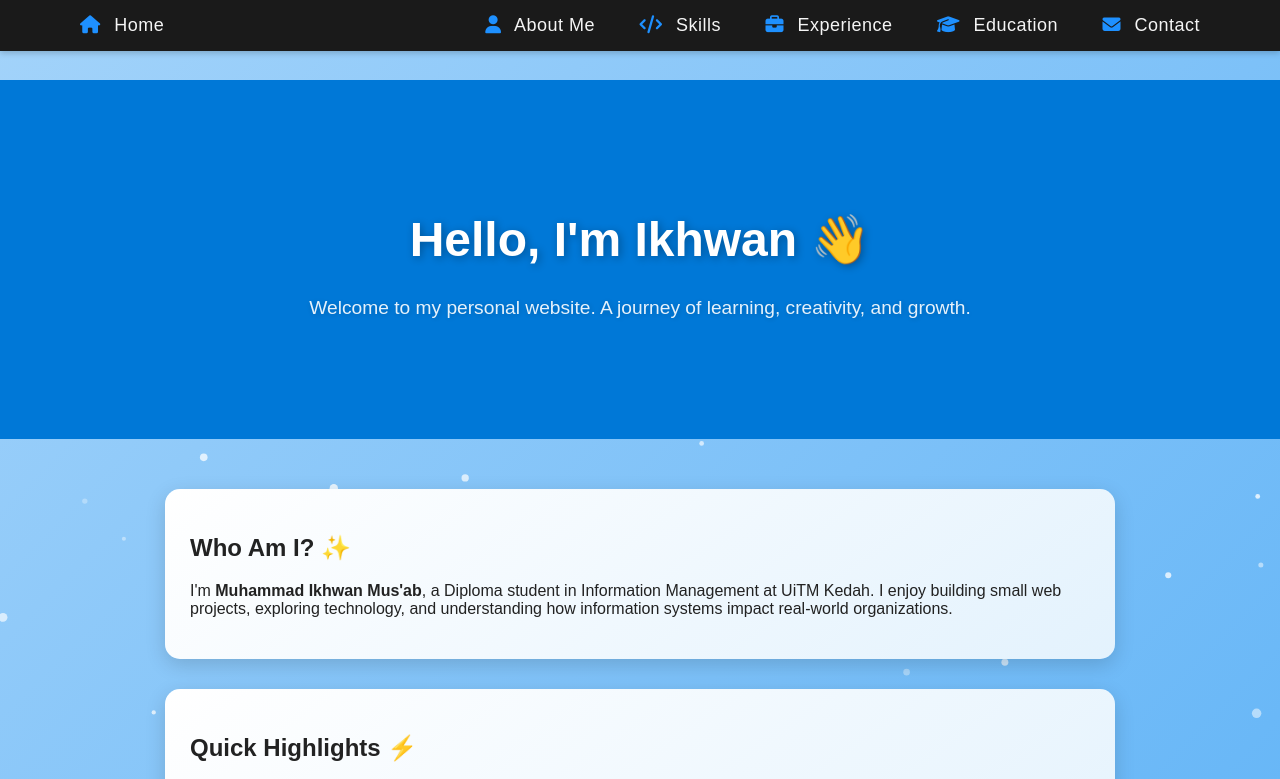
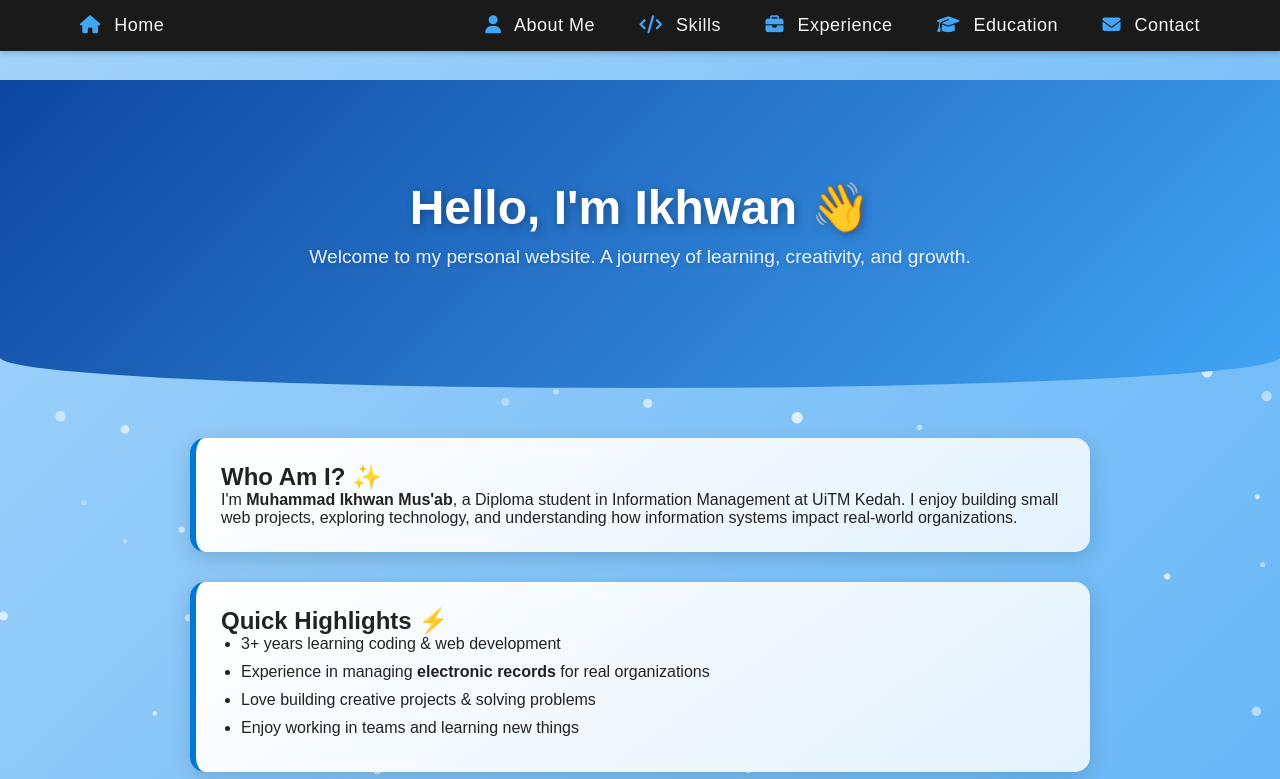
Before and after one commit to ikhwan-spec/Resume-Ikhwan, a plain HTML site: page index.html in a window 1280 px wide. Shown: the top 779 px of the page. Drawn offline with Linux system fonts and the light colour scheme.

Commit message:
Update style.css

```diff
--- a/css/style.css
+++ b/css/style.css
@@ -1,18 +1,17 @@
+/* ===== Reset & Base Styles ===== */
+* { box-sizing: border-box; margin: 0; padding: 0; }
+html, body { height: 100%; }
 body {
-  background-color: #f5f5f5;
+  display: flex;
+  flex-direction: column;
+  min-height: 100vh;
   font-family: Arial, Helvetica, sans-serif;
-  margin: 0;
-  padding: 0;
+  background: linear-gradient(to bottom, #E3F2FD, #ffffff);
+  color: #222;
+  padding-top: 80px; /* space for navbar */
 }
 
-header {
-  background-color: #0078D7;
-  color: white;
-  text-align: center;
-  padding: 20px;
-}
-
-/* Navbar Styles */
+/* ===== Navbar ===== */
 .navbar {
   display: flex;
   justify-content: space-between;
@@ -24,7 +23,6 @@ header {
   left: 0;
   width: 100%;
   z-index: 1000;
-  box-sizing: border-box;
   box-shadow: 0 2px 6px rgba(0,0,0,0.2);
 }
 
@@ -39,25 +37,16 @@ header {
 }
 
 .nav-left a:hover, .nav-right a:hover {
-  color: #1e90ff;
+  color: #42A5F5;
   transform: scale(1.05);
 }
 
-.navbar i {
-  margin-right: 8px;
-  color: #1e90ff;
-}
+.navbar i { margin-right: 8px; color: #42A5F5; }
 
-/* Make sure the page content doesn’t hide under navbar */
-body {
-  margin: 0;
-  padding-top: 80px;
-  font-family: Arial, Helvetica, sans-serif;
-}
-
+/* ===== Language Selector ===== */
 .lang-selector {
   display: flex;
-  justify-content: flex-end; /* align to right */
+  justify-content: flex-end;
   align-items: center;
   background-color: #222;
   color: #f5f5f5;
@@ -65,9 +54,7 @@ body {
   font-size: 14px;
 }
 
-.lang-selector span {
-  margin-right: 10px;
-}
+.lang-selector span { margin-right: 10px; }
 
 .lang-selector a img {
   margin-left: 8px;
@@ -75,49 +62,60 @@ body {
   transition: transform 0.2s;
 }
 
-.lang-selector a img:hover {
-  transform: scale(1.2);
+.lang-selector a img:hover { transform: scale(1.2); }
+
+/* ===== Header / Hero ===== */
+header {
+  display: flex;
+  justify-content: space-between;
+  align-items: center;
+  padding: 100px 8%;
+  background: linear-gradient(135deg, #0D47A1, #42A5F5);
+  color: white;
+  border-radius: 0 0 50% 50% / 0 0 10% 10%;
+  animation: fadeIn 1s ease;
 }
 
-main {
-  padding: 20px;
+header h1 { font-size: 3rem; margin-bottom: 1rem; }
+header p { font-size: 1.2rem; opacity: 0.9; }
+header img {
+  width: 200px;
+  border-radius: 50%;
+  border: 4px solid white;
+  box-shadow: 0 6px 20px rgba(0,0,0,0.2);
 }
 
+/* ===== Card Section ===== */
 .card {
   background-color: white;
+  border-left: 6px solid #0078D7;
   border-radius: 10px;
-  padding: 20px;
-  box-shadow: 0 4px 8px rgba(0,0,0,0.2);
-  max-width: 800px;
-  margin: 20px auto;
+  padding: 25px;
+  margin: 40px auto;
+  max-width: 900px;
+  box-shadow: 0 6px 18px rgba(0,0,0,0.1);
+  transition: transform 0.3s ease, box-shadow 0.3s ease;
+  animation: fadeIn 1s ease;
 }
 
-html {
-  height: 100%;
+.card:hover {
+  transform: translateY(-5px);
+  box-shadow: 0 10px 25px rgba(0,0,0,0.15);
 }
 
-body {
-  display: flex;
-  flex-direction: column;
-  min-height: 100vh;
-  margin: 0;
-  font-family: Arial, Helvetica, sans-serif;
-  background-color: #f5f5f5;
-  padding-top: 80px;
-}
+.card h1 { color: #0D47A1; margin-bottom: 10px; }
+.card ul { margin-left: 20px; }
+.card ul li { margin-bottom: 8px; }
 
-main {
-  flex: 1; /* pushes footer to bottom */
-  padding: 20px;
-}
-
+/* ===== Footer ===== */
 footer {
   background-color: #222;
   color: #fff;
   text-align: center;
   padding: 15px 0;
   font-size: 14px;
-  box-shadow: 0 -2px 6px rgba(0, 0, 0, 0.2);
+  box-shadow: 0 -2px 6px rgba(0,0,0,0.2);
+  margin-top: auto;
 }
 
 footer a {
@@ -128,10 +126,14 @@ footer a {
   transition: color 0.3s ease;
 }
 
-footer a:hover {
-  color: #1e90ff;
+footer a:hover { color: #42A5F5; }
+footer i { margin-right: 6px; }
+
+/* ===== Main Content ===== */
+main { flex: 1; padding: 20px; }
+
+/* ===== Animations ===== */
+@keyframes fadeIn {
+  from { opacity: 0; transform: translateY(20px); }
+  to { opacity: 1; transform: translateY(0); }
 }
-
-footer i {
-  margin-right: 6px;
-}
```
